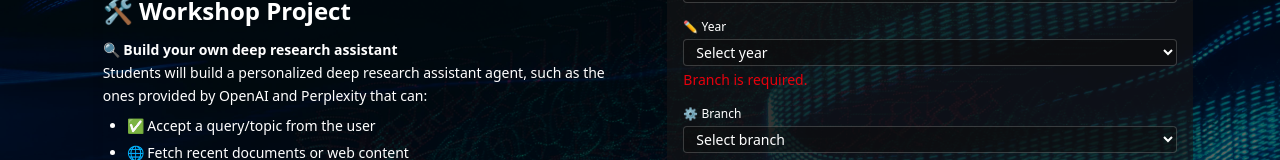
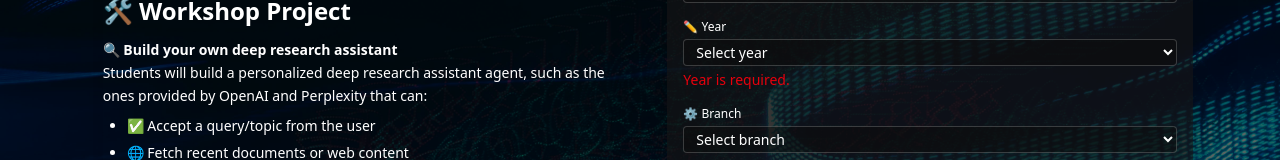
Before and after one commit to AvishkarArjan/workshop-1-registration, a React (Vite) app: page /Details in a window 1280 px wide. Both pictures are taken after typing "Sample", "name@example.com", "Sample", "Sample" into the empty fields and a click on the button "Submit". Shown: the part 273-433 px from the top of the page. Built offline with nearby package versions, Linux system fonts and the light colour scheme.

Commit message:
branch => year

```diff
--- a/src/components/Details.jsx
+++ b/src/components/Details.jsx
@@ -192,8 +192,8 @@ function Details() {
               <option value="4th" className="text-white bg-black">4th Year</option>
 
             </select>
-            {errors.branch && (
-              <p className="text-red-600 text-sm mt-1">{errors.branch}</p>
+            {errors.year && (
+              <p className="text-red-600 text-sm mt-1">{errors.year}</p>
             )}
           </div>
 
```
